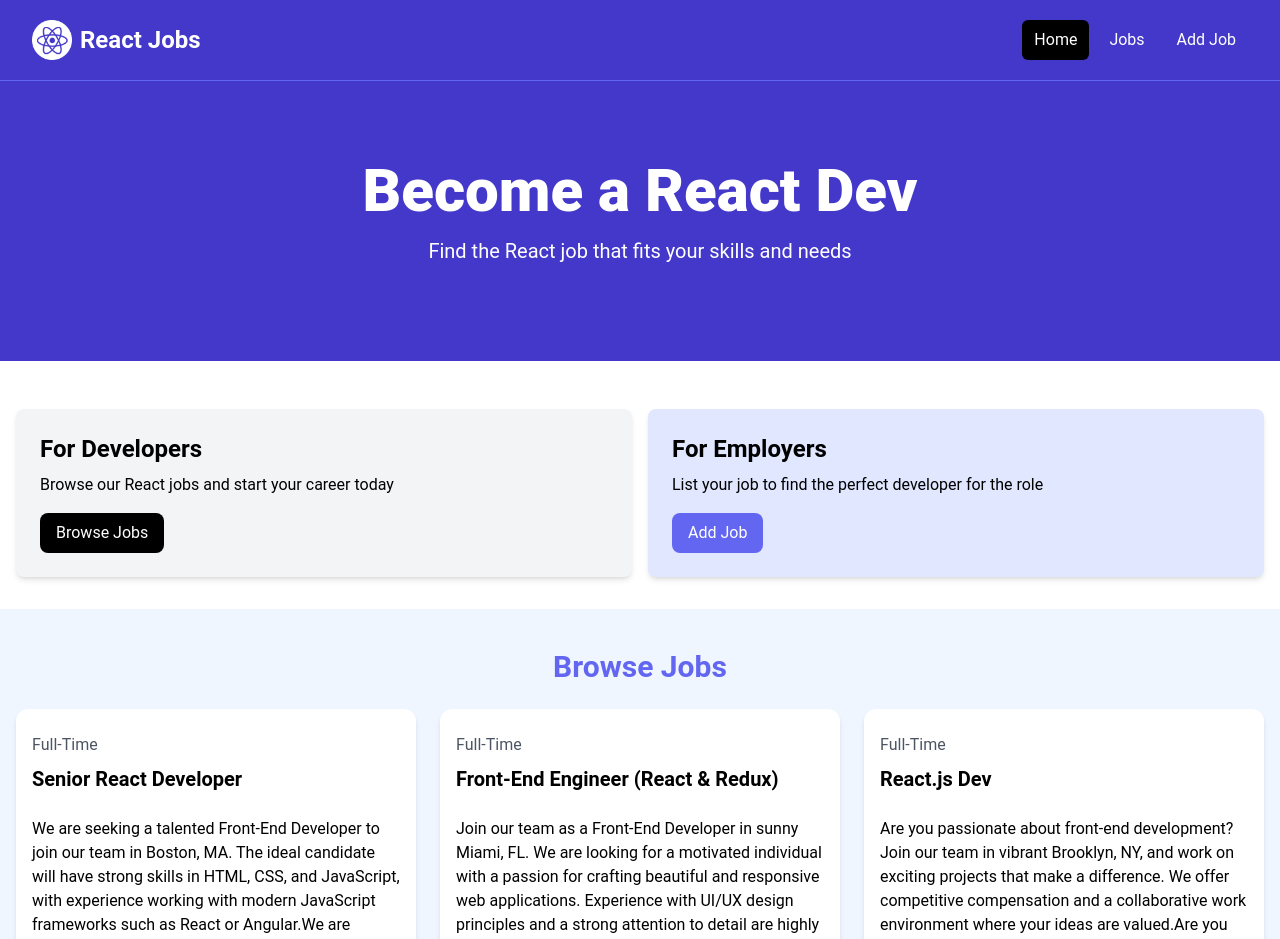
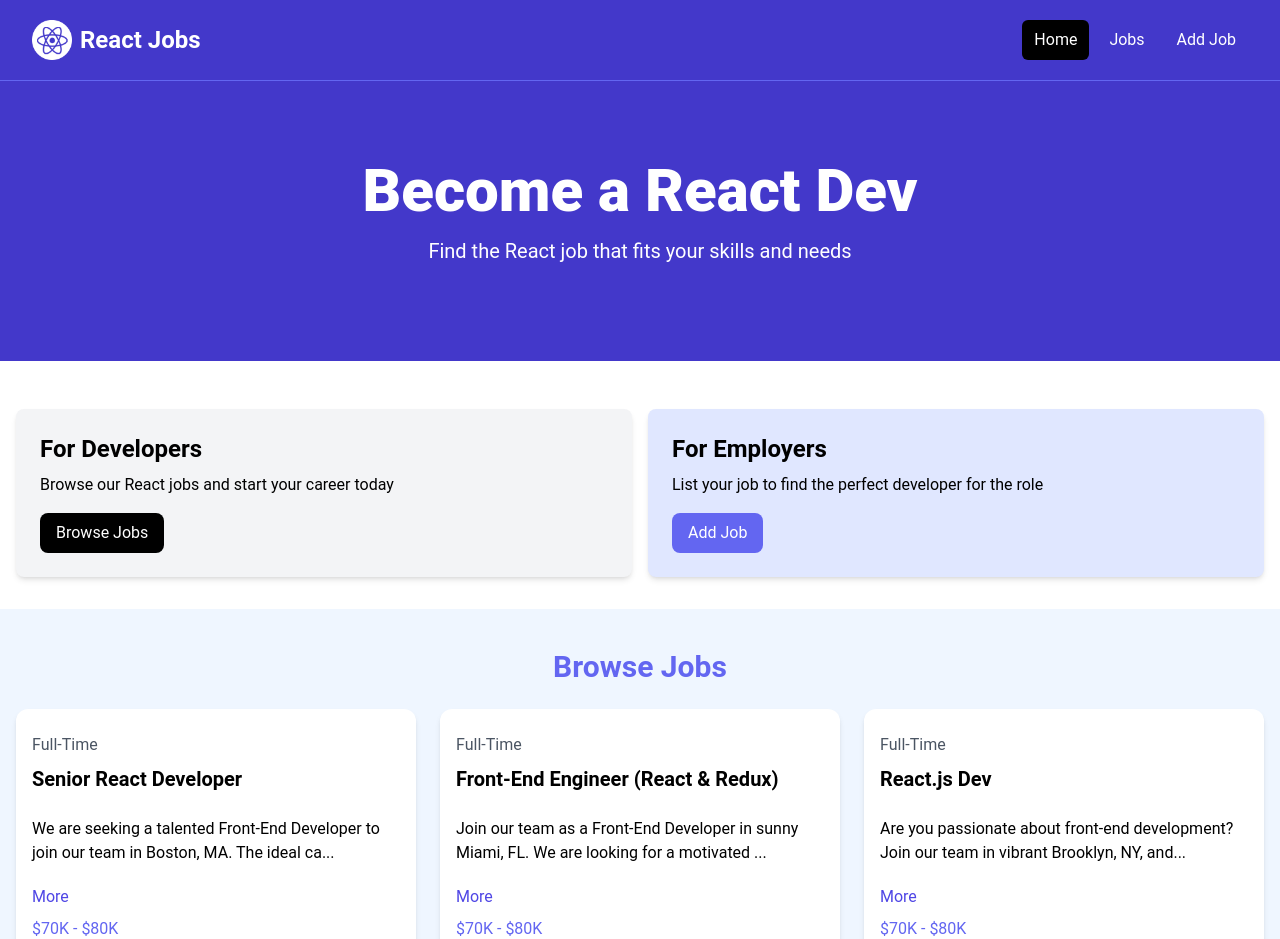
Before and after one commit to Deepty11/React-Crash-Course, a React (Vite) app: page / in a window 1280 px wide. Shown: the top 939 px of the page. Built offline with nearby package versions, Linux system fonts and the light colour scheme.

Commit message:
Update JobListings

```diff
--- a/package.json
+++ b/package.json
@@ -13,7 +13,8 @@
     "react": "^18.3.1",
     "react-dom": "^18.3.1",
     "react-icon": "^1.0.0",
-    "react-icons": "^5.3.0"
+    "react-icons": "^5.3.0",
+    "react-router-dom": "^6.26.1"
   },
   "devDependencies": {
     "@eslint/js": "^9.9.0",
@@ -28,6 +29,6 @@
     "globals": "^15.9.0",
     "postcss": "^8.4.41",
     "tailwindcss": "^3.4.10",
-    "vite": "^5.4.1"
+    "vite": "^5.4.2"
   }
 }
--- a/src/App.jsx
+++ b/src/App.jsx
@@ -3,8 +3,7 @@ import NavBar from './components/NavBar'
 import Hero from './components/Hero'
 import HomeCards from './components/HomeCards'
 import JobListings from './components/JobListings'
-import jobs from '../src/jobs.json'
-import JobListing from './components/JobListing'
+import jobs from './jobs.json'
 import ViewAllJobs from './components/ViewAllJobs'
 
 const App = () => {
@@ -13,22 +12,9 @@ const App = () => {
   return (
     <>
     <NavBar/>
-    <Hero
-    title = "Become a React Dev"
-    subtitle="Find the React job that fits your skills and needs"/>
-
-    {/* <!-- Developers and Employers --> */}
+    <Hero/>
     <HomeCards/>
-
-    {/* <!-- Browse Jobs --> */}
-    <JobListings>
-      {recentJobs.map(job => <JobListing
-          jobType={job.type}
-          jobTitle={job.title}
-          jobDescription={job.description}
-          salary={job.salary}
-          location={job.location}/>)}
-    </JobListings>
+    <JobListings/>
     <ViewAllJobs/>
     </>
 
--- a/src/components/Hero.jsx
+++ b/src/components/Hero.jsx
@@ -1,19 +1,19 @@
 import React from 'react'
 
-const Hero = (props) => {
+const Hero = (
+  {title="Become a React Dev",
+subtitle="Find the React job that fits your skills and needs"}) => {
   return (
     <section className="bg-indigo-700 py-20 mb-4">
       <div
-        className="max-w-7xl mx-auto px-4 sm:px-6 lg:px-8 flex flex-col items-center"
-      >
+        className="max-w-7xl mx-auto px-4 sm:px-6 lg:px-8 flex flex-col items-center">
         <div className="text-center">
           <h1
-            className="text-4xl font-extrabold text-white sm:text-5xl md:text-6xl"
-          >
-            {props.title}
+            className="text-4xl font-extrabold text-white sm:text-5xl md:text-6xl">
+            {title}
           </h1>
           <p className="my-4 text-xl text-white">
-            {props.subtitle}
+            {subtitle}
           </p>
         </div>
       </div>
--- a/src/components/JobListing.jsx
+++ b/src/components/JobListing.jsx
@@ -3,9 +3,9 @@ import { useState } from 'react'
 import { FaMapMarker } from 'react-icons/fa'
 
 
-const JobListing = (props) => {
+const JobListing = ({ job }) => {
     const [showFullDescription, setShowFullDescription] = useState(false)
-    let description = props.jobDescription;
+    let description = job.description;
 
     if(!showFullDescription) {
         description = description.substring(0, 90) + '...';
@@ -14,13 +14,12 @@ const JobListing = (props) => {
     <div className="bg-white rounded-xl shadow-md relative">
         <div className="p-4">
             <div className="mb-6">
-            <div className="text-gray-600 my-2">{props.jobType}</div>
-            <h3 className="text-xl font-bold">{props.jobTitle}</h3>
+            <div className="text-gray-600 my-2">{job.type}</div>
+            <h3 className="text-xl font-bold">{job.title}</h3>
             </div>
 
             <div className="mb-5">
-                {props.jobDescription}
-                { showFullDescription ? props.jobDescription : description }
+                { showFullDescription ? job.description : description }
             </div>
 
             <button className="text-indigo-500 mb-2 hover: text-indigo-600"
@@ -29,14 +28,14 @@ const JobListing = (props) => {
                 { showFullDescription ? "Less" : "More" }
             </button>
 
-            <h3 className="text-indigo-500 mb-2">{props.salary}</h3>
+            <h3 className="text-indigo-500 mb-2">{job.salary}</h3>
 
             <div className="border border-gray-100 mb-5"></div>
 
             <div className="flex flex-col lg:flex-row justify-between mb-4">
             <div className="text-orange-700 mb-3">
                 <FaMapMarker className="inline text-lg mb-1 mr-1"/>
-                {props.location}
+                {job.location}
             </div>
             <a
                 href="job.html"
--- a/src/components/JobListings.jsx
+++ b/src/components/JobListings.jsx
@@ -1,6 +1,11 @@
 import React from 'react'
+import jobs from '../../src/jobs.json'
+import JobListing from './JobListing'
 
-const JobListings = ({children}) => {
+
+const JobListings = () => {
+  const recentJobs = jobs.slice(0,3)
+
   return (
     <section className="bg-blue-50 px-4 py-10">
       <div className="container-xl lg:container m-auto">
@@ -8,7 +13,7 @@ const JobListings = ({children}) => {
           Browse Jobs
         </h2>
         <div className="grid grid-cols-1 md:grid-cols-3 gap-6">
-            {children}
+          {recentJobs.map((job) => <JobListing job= {job}/>)}
         </div>
       </div>
     </section>
```
Also changed, not shown: 1 other file (tests, documents, lock files or other folders).
